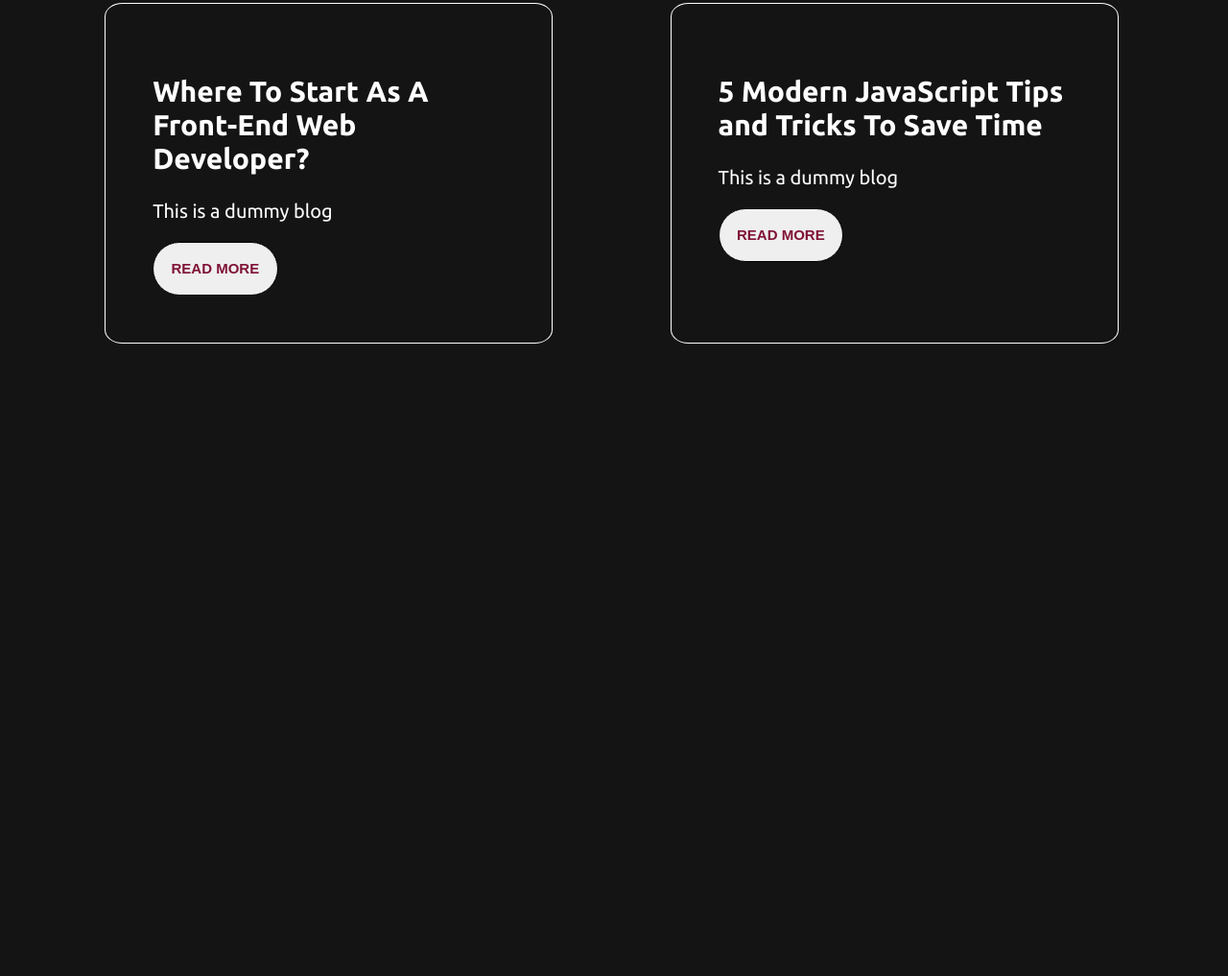
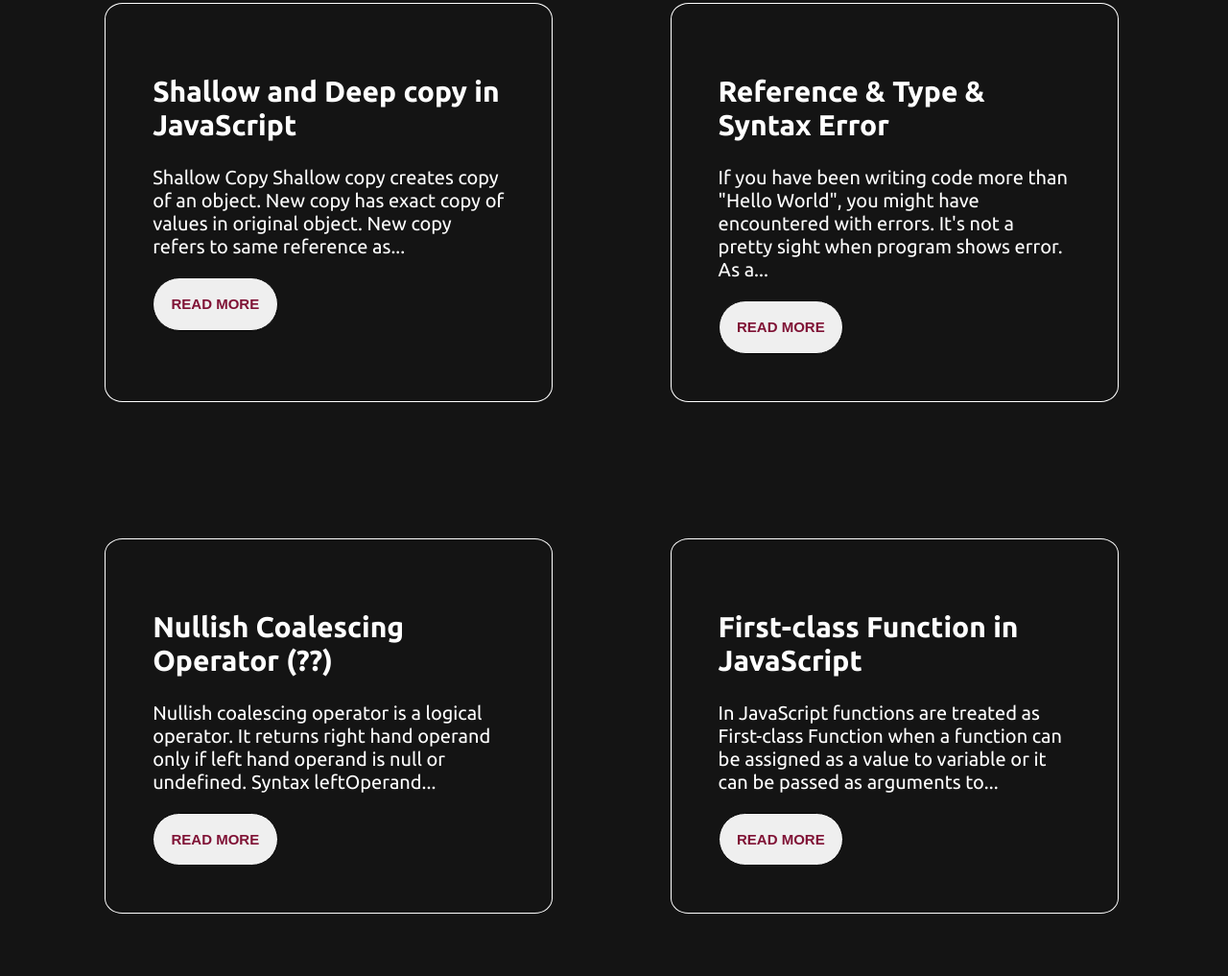
Before and after one commit to sri-rishi/Rishi-portfolio, a plain HTML site: page blogs.html in a window 1280 px wide. Shown: the part 176-1193 px from the top of the page at 96% size. Before the commit the page ends 800 px from the top, so only its background shows below. Drawn offline with Linux system fonts and the light colour scheme.

Commit message:
updated blog links and description

```diff
--- a/blogs.html
+++ b/blogs.html
@@ -29,15 +29,30 @@
 
     <ol class="project-parent project-list">
         <li class="blocks project-box blogs  blog1-box">
-            <h2>Where To Start As A Front-End Web Developer?</h2>
-            <p>This is a dummy blog </p>
-            <button class="btn-blog1 blogs-btn"><a href="https://medium.com/web-development-zone/where-to-start-as-a-front-end-web-developer-cb7123bc84bb">READ MORE</a></button>
+            <h2>Shallow and Deep copy in JavaScript</h2>
+            <p>Shallow Copy Shallow copy creates copy of an object. New copy has exact copy of values in original object. New copy refers to same reference as...</p>
+            <button class="btn-blog1 blogs-btn"><a href="https://sririshi.hashnode.dev/shallow-and-deep-copy-in-javascript">READ MORE</a></button>
 
         </li>
         <li class="blocks project-box blogs blog2-box">
-            <h2>5 Modern JavaScript Tips and Tricks To Save Time</h2>
-            <p>This is a dummy blog </p>
-            <button class="btn-blog2 blogs-btn"><a href="https://medium.com/javascript-in-plain-english/5-modern-javascript-tips-and-tricks-to-save-time-7773aff6be26">READ MORE</a></button>
+            <h2>Reference & Type & Syntax Error</h2>
+            <p>If you have been writing code more than "Hello World", you might have encountered with errors. It's not a pretty sight when program shows error. As a...</p>
+            <button class="btn-blog2 blogs-btn"><a href="https://sririshi.hashnode.dev/reference-and-type-and-syntax-error">READ MORE</a></button>
+        </li>
+
+    </ol>
+
+    <ol class="project-parent project-list">
+        <li class="blocks project-box blogs  blog1-box">
+            <h2>Nullish Coalescing Operator (??)</h2>
+            <p>Nullish coalescing operator is a logical operator. It returns right hand operand only if left hand operand is null or undefined. Syntax leftOperand...</p>
+            <button class="btn-blog1 blogs-btn"><a href="https://sririshi.hashnode.dev/nullish-coalescing-operator">READ MORE</a></button>
+
+        </li>
+        <li class="blocks project-box blogs blog2-box">
+            <h2>First-class Function in JavaScript</h2>
+            <p>In JavaScript functions are treated as First-class Function when a function can be assigned as a value to variable or it can be passed as arguments to...</p>
+            <button class="btn-blog2 blogs-btn"><a href="https://sririshi.hashnode.dev/first-class-function-in-javascript">READ MORE</a></button>
         </li>
 
     </ol>
```
